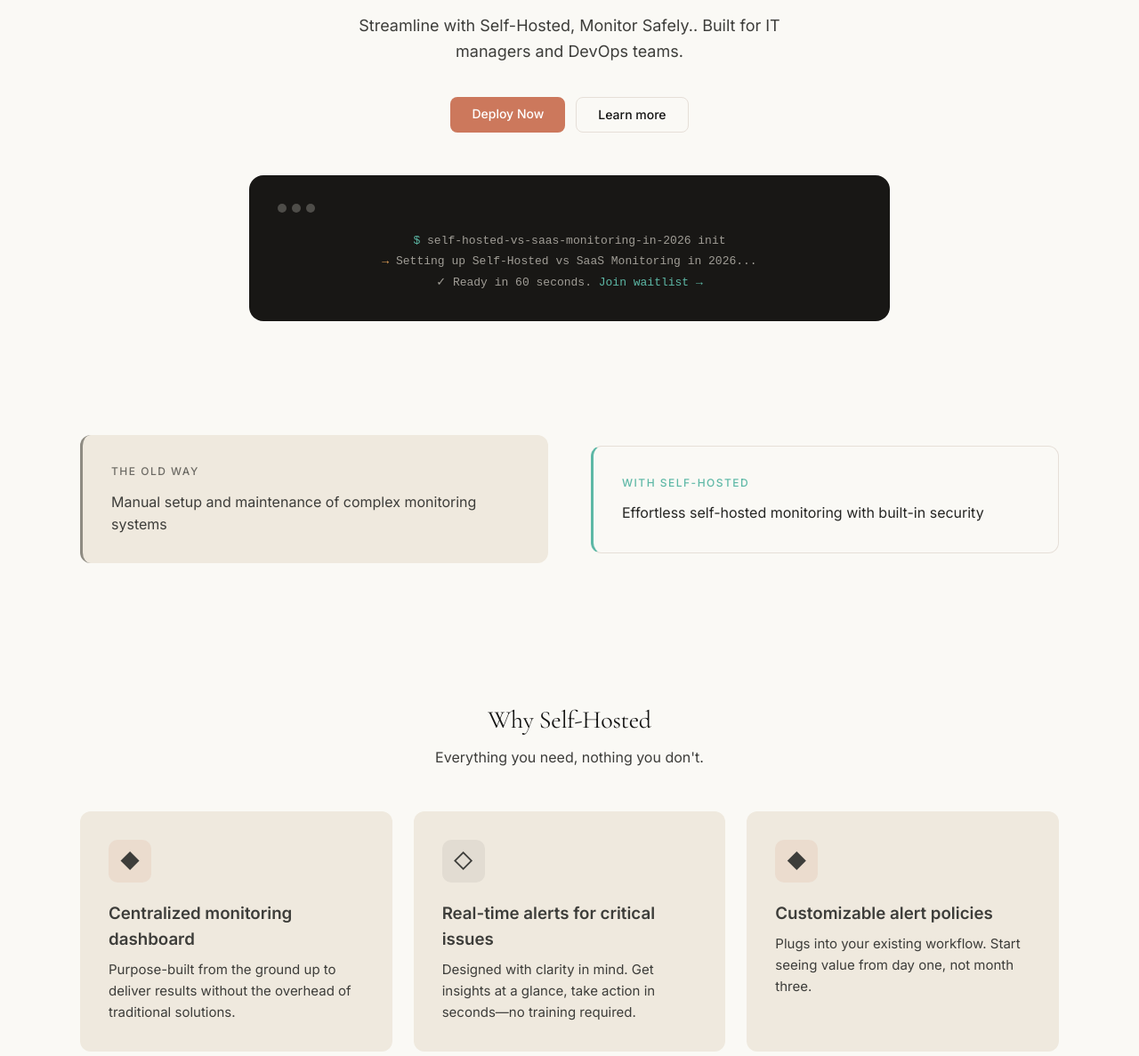
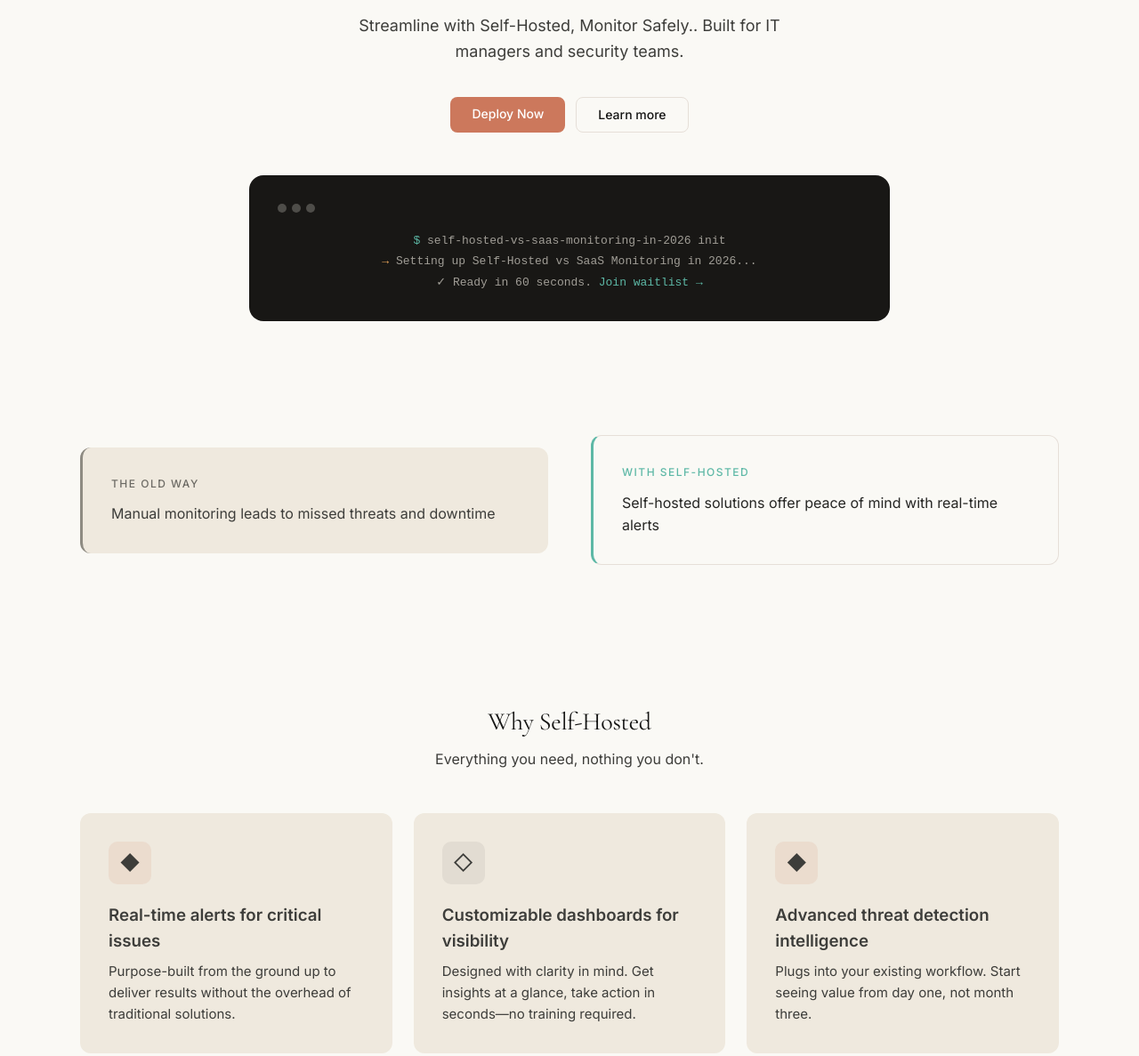
Before and after one commit to ivo1974kanchev-arch/self-hosted-vs-saas-monitoring, a website: page index.html in a window 1280 px wide. Shown: the part 253-1440 px from the top of the page at 89% size. Drawn offline with nearby package versions, Linux system fonts and the light colour scheme.

Commit message:
Rebuild with Eptus Studio design

```diff
--- a/index.html
+++ b/index.html
@@ -4,7 +4,7 @@
 <meta charset="UTF-8">
 <meta name="viewport" content="width=device-width, initial-scale=1.0">
 <title>Self-Hosted vs SaaS Monitoring in 2026 — Streamline with Self-Hosted, Monitor Safely.</title>
-<meta name="description" content="Streamline with Self-Hosted, Monitor Safely.. Built for IT managers and DevOps teams.">
+<meta name="description" content="Streamline with Self-Hosted, Monitor Safely.. Built for IT managers and security teams.">
 <link rel="preconnect" href="https://fonts.googleapis.com">
 <link rel="preconnect" href="https://fonts.gstatic.com" crossorigin>
 <link href="https://fonts.googleapis.com/css2?family=Cormorant+Garamond:ital,wght@0,400;0,500;1,400&family=Inter:wght@400;500;600&display=swap" rel="stylesheet">
@@ -314,7 +314,7 @@ body {
   <div class="container">
     <span class="hero-badge">Launching soon</span>
     <h1 class="display-lg">Self-Hosted vs SaaS Monitoring in 2026</h1>
-    <p class="hero-sub">Streamline with Self-Hosted, Monitor Safely.. Built for IT managers and DevOps teams.</p>
+    <p class="hero-sub">Streamline with Self-Hosted, Monitor Safely.. Built for IT managers and security teams.</p>
     <div class="hero-actions">
       <a href="#waitlist" class="btn-primary">Deploy Now</a>
       <a href="#features" class="btn-secondary">Learn more</a>
@@ -336,11 +336,11 @@ body {
     <div class="grid-2">
       <div class="problem-old">
         <p class="problem-label old">The old way</p>
-        <p class="body-md" style="color:var(--body)">Manual setup and maintenance of complex monitoring systems</p>
+        <p class="body-md" style="color:var(--body)">Manual monitoring leads to missed threats and downtime</p>
       </div>
       <div class="problem-new">
         <p class="problem-label new">With Self-Hosted</p>
-        <p class="body-md" style="color:var(--body-strong)">Effortless self-hosted monitoring with built-in security</p>
+        <p class="body-md" style="color:var(--body-strong)">Self-hosted solutions offer peace of mind with real-time alerts</p>
       </div>
     </div>
   </div>
@@ -356,17 +356,17 @@ body {
     <div class="grid-3">
       <div class="feat-card">
         <div class="feat-icon coral">&#9670;</div>
-        <h3>Centralized monitoring dashboard</h3>
+        <h3>Real-time alerts for critical issues</h3>
         <p>Purpose-built from the ground up to deliver results without the overhead of traditional solutions.</p>
       </div>
       <div class="feat-card">
         <div class="feat-icon dark">&#9671;</div>
-        <h3>Real-time alerts for critical issues</h3>
+        <h3>Customizable dashboards for visibility</h3>
         <p>Designed with clarity in mind. Get insights at a glance, take action in seconds&mdash;no training required.</p>
       </div>
       <div class="feat-card">
         <div class="feat-icon coral">&#9670;</div>
-        <h3>Customizable alert policies</h3>
+        <h3>Advanced threat detection intelligence</h3>
         <p>Plugs into your existing workflow. Start seeing value from day one, not month three.</p>
       </div>
     </div>
```
